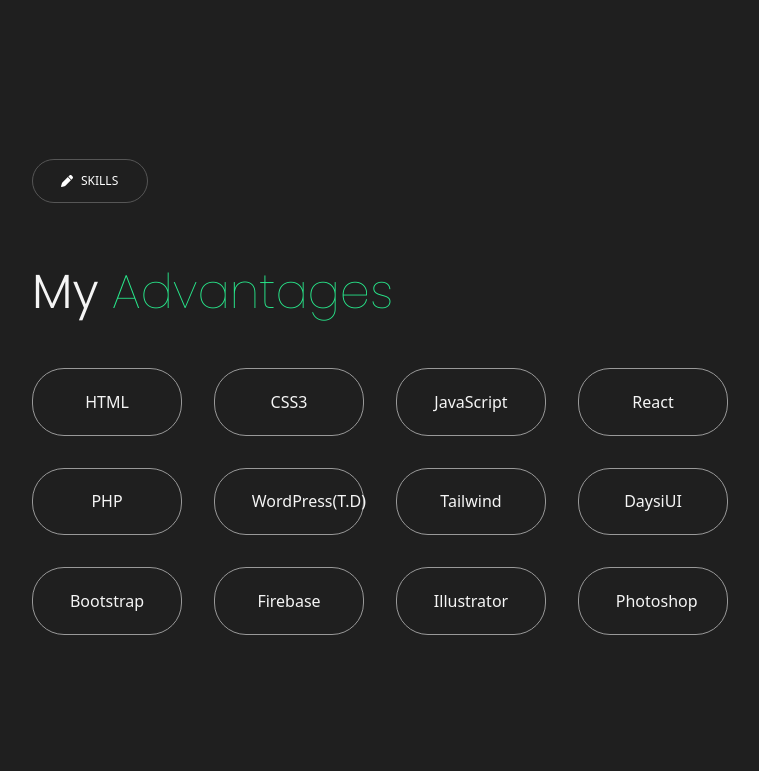
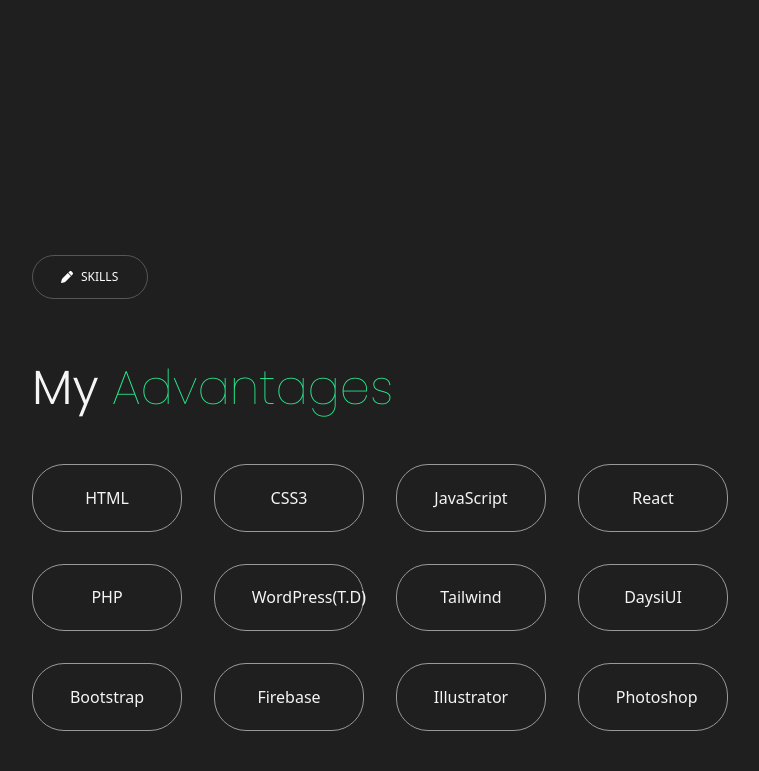
Before and after one commit to mariyam45/Mari.45_portfolio, a React (Vite) app: page / in a window 1280 px wide. Shown: the part 3469-4240 px from the top of the page, without its empty margins (365-1124 px from the left). Built offline with nearby package versions, Linux system fonts and the light colour scheme; some icons are missing; a web font is replaced by a local one.

Commit message:
sideber align

```diff
--- a/src/components/Skill/Skil.jsx
+++ b/src/components/Skill/Skil.jsx
@@ -12,7 +12,7 @@
   }, []);
 
   return (
-    <div>
+    <div className="overflow-x-hidden">
       <div className="skil" id="skil">
         <div
           className="heading_title flex  w-2/6  md:w-1/6 md:ps-7 ps-9 py-3"
```
